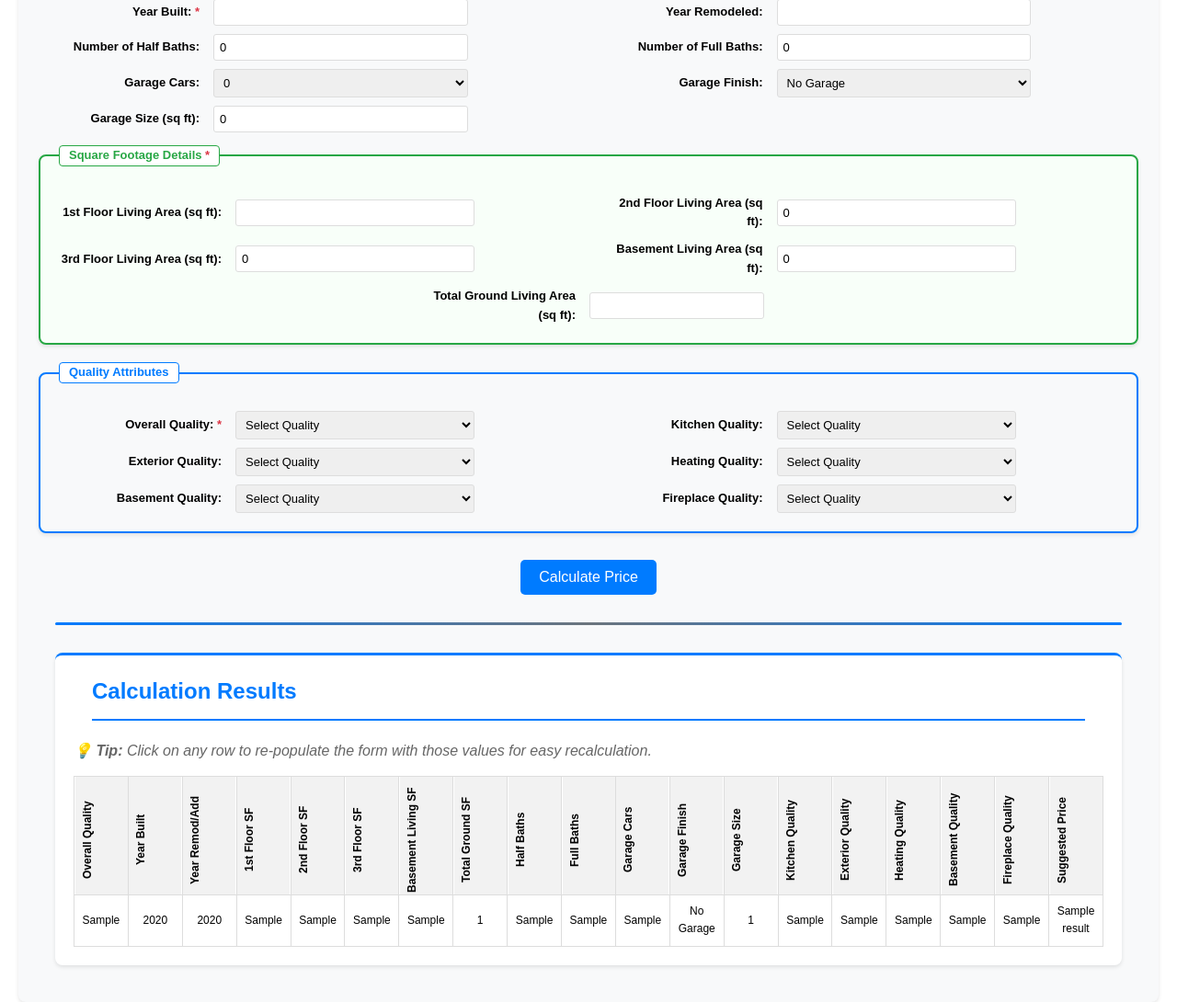
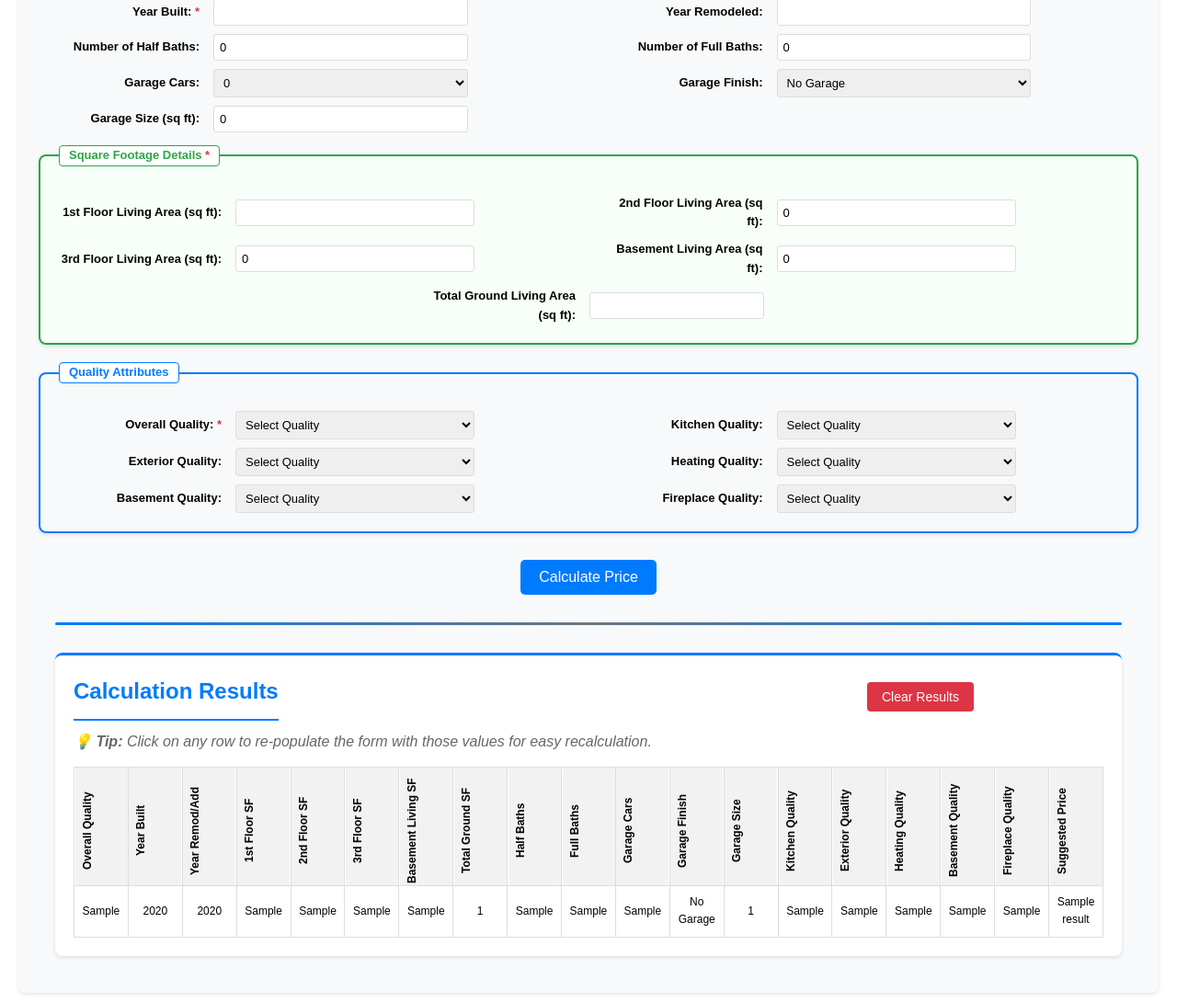
Before and after one commit to dewayneh57/ACS5513-Frontend, a Flask app: template app/templates/index.html in a window 1280 px wide. Shown: the part 273-1363 px from the top of the page at 92% size. Run offline with Flask 3, Linux system fonts and the light colour scheme; the template is opened without the code that fills it: most values are stand-ins (such as "Sample title", 1, 10 or a date in 2020).

Commit message:
added clear results button

```diff
--- a/app/templates/index.html
+++ b/app/templates/index.html
@@ -609,7 +609,15 @@
       <!-- Results Section -->
       {% if results and results|length > 0 %}
       <div class="results-section">
-        <h2>Calculation Results</h2>
+        <div style="display: flex; justify-content: space-between; align-items: center; margin-bottom: 10px;">
+          <h2 style="margin: 0;">Calculation Results</h2>
+          <form method="post" action="/clear_results" style="margin: 0;">
+            <button type="submit" style="background-color: #dc3545; color: white; border: none; padding: 8px 16px; border-radius: 4px; cursor: pointer; font-size: 14px;"
+                    title="Clear all calculation results">
+              Clear Results
+            </button>
+          </form>
+        </div>
         <p style="margin: 0 0 15px 0; color: #666; font-style: italic;">
           💡 <strong>Tip:</strong> Click on any row to re-populate the form with those values for easy recalculation.
         </p>
```
Also changed, not shown: app/__init__.py (+8 -0 lines).
